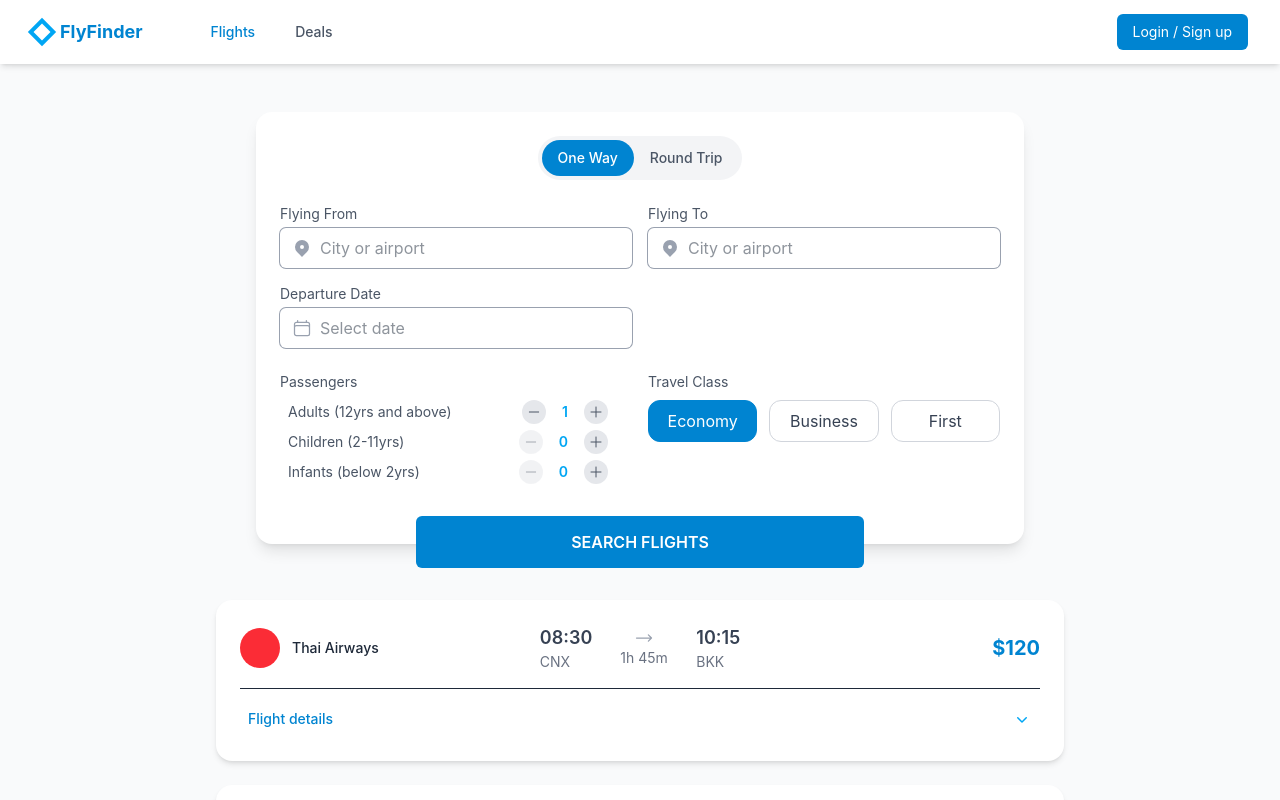
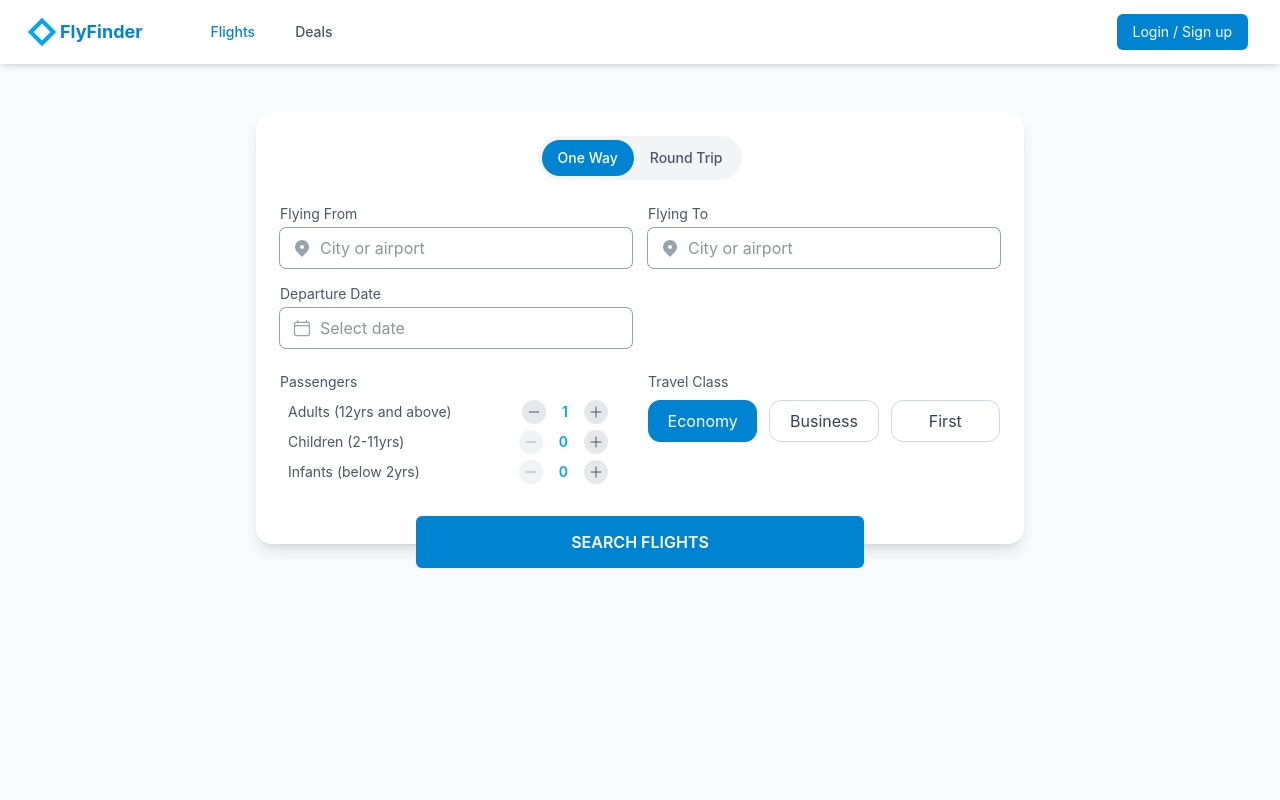
Before and after one commit to HtetOoNaing/flight-ticket-recommendation, a Next.js app: page / in a window 1280 px wide. Shown: the top 800 px of the page. Built offline with nearby package versions, Linux system fonts and the light colour scheme.

Commit message:
feat: update flight card and form design

```diff
--- a/src/app/page.tsx
+++ b/src/app/page.tsx
@@ -1,5 +1,8 @@
+"use client"
+
 import FlightForm from "@/components/flights/FlightForm";
 import FlightList from "@/components/flights/FlightList";
+import { useState } from "react";
 
 const mockFlights = [
   {
@@ -28,11 +31,12 @@
 ];
 
 export default function HomePage() {
+  const [showFlightList, setShowFlightList] = useState(false);
   return (
     <main className="min-h-screen bg-gray-50 px-4 py-2">
-      <FlightForm />
+      <FlightForm setShowFlightList={setShowFlightList} />
       <div className="p-6 max-w-4xl mx-auto mt-8">
-        <FlightList flights={mockFlights} />
+        {showFlightList && <FlightList flights={mockFlights} />}
       </div>
     </main>
   );
--- a/src/components/flights/DateSelector.tsx
+++ b/src/components/flights/DateSelector.tsx
@@ -76,7 +76,7 @@
                     animate={{ opacity: 1, y: 0 }}
                     exit={{ opacity: 0, y: -10 }}
                     transition={{ duration: 0.2 }}
-                    className="bg-white border border-gray-200 rounded-lg shadow-lg p-4"
+                    className="bg-white border border-gray-200 rounded-lg shadow-lg p-4 rdp-custom"
                   >
                     <DayPicker
                       animate
--- a/src/components/flights/FlightCard.tsx
+++ b/src/components/flights/FlightCard.tsx
@@ -65,7 +65,7 @@
               className="object-contain"
             />
           ) : (
-            <div className="rounded-full bg-red-500 w-10 h-10"></div>
+            <div className="rounded-full bg-gray-300 w-10 h-10"></div>
           )}
 
           <div className="text-sm font-medium">{airlineName}</div>
--- a/src/components/flights/FlightForm.tsx
+++ b/src/components/flights/FlightForm.tsx
@@ -8,7 +8,11 @@
 import { TripType, FlightSearchData } from "@/types/flights";
 import Passengers from "./Passengers";
 
-export default function FlightForm() {
+type FlightFormProps = {
+  setShowFlightList: (param: boolean) => void;
+};
+
+export default function FlightForm({ setShowFlightList }: FlightFormProps) {
   const [tripType, setTripType] = useState<TripType>("one-way");
 
   const [form, setForm] = useState<FlightSearchData>({
@@ -67,6 +71,7 @@
   const handleSubmit = () => {
     console.log("Form Submitted:", form);
     // Submit to API or route here
+    setShowFlightList(true);
   };
 
   return (
```
Also changed, not shown: src/app/globals.css (line endings or trailing spaces).
